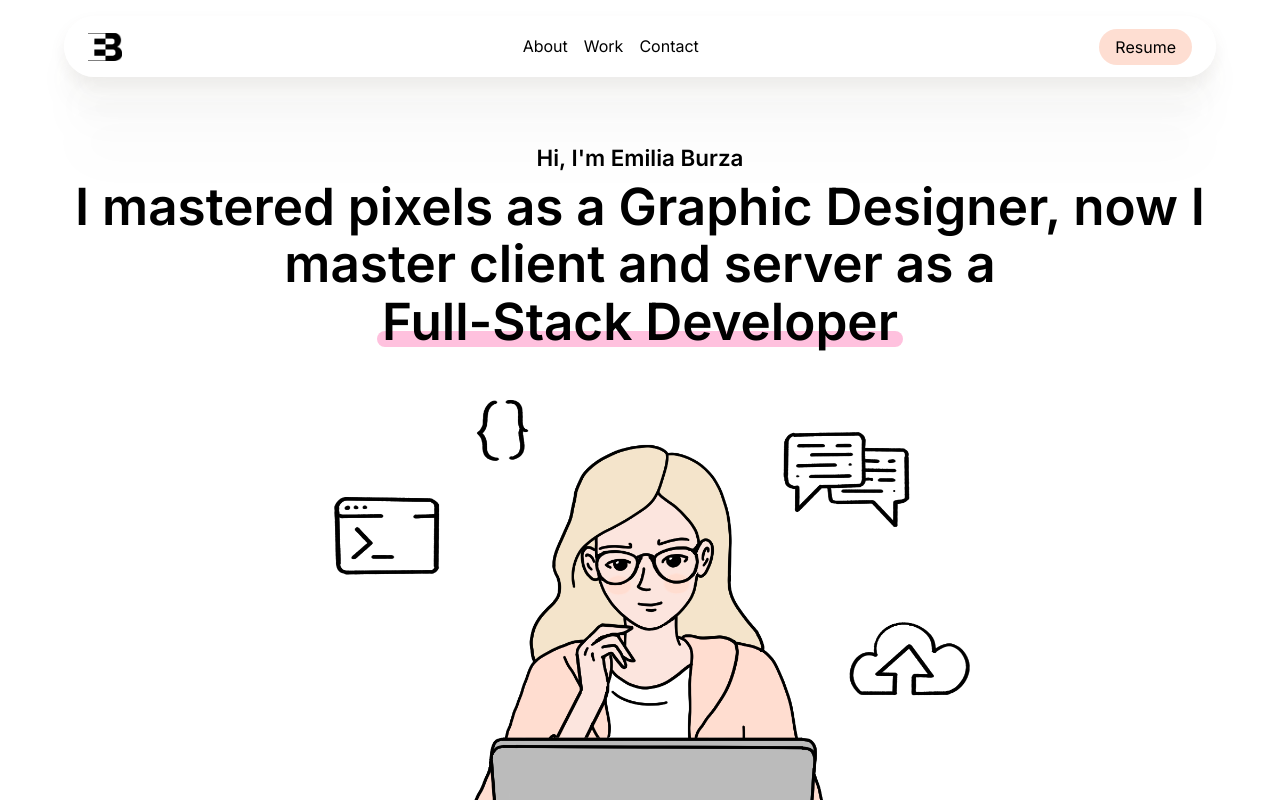
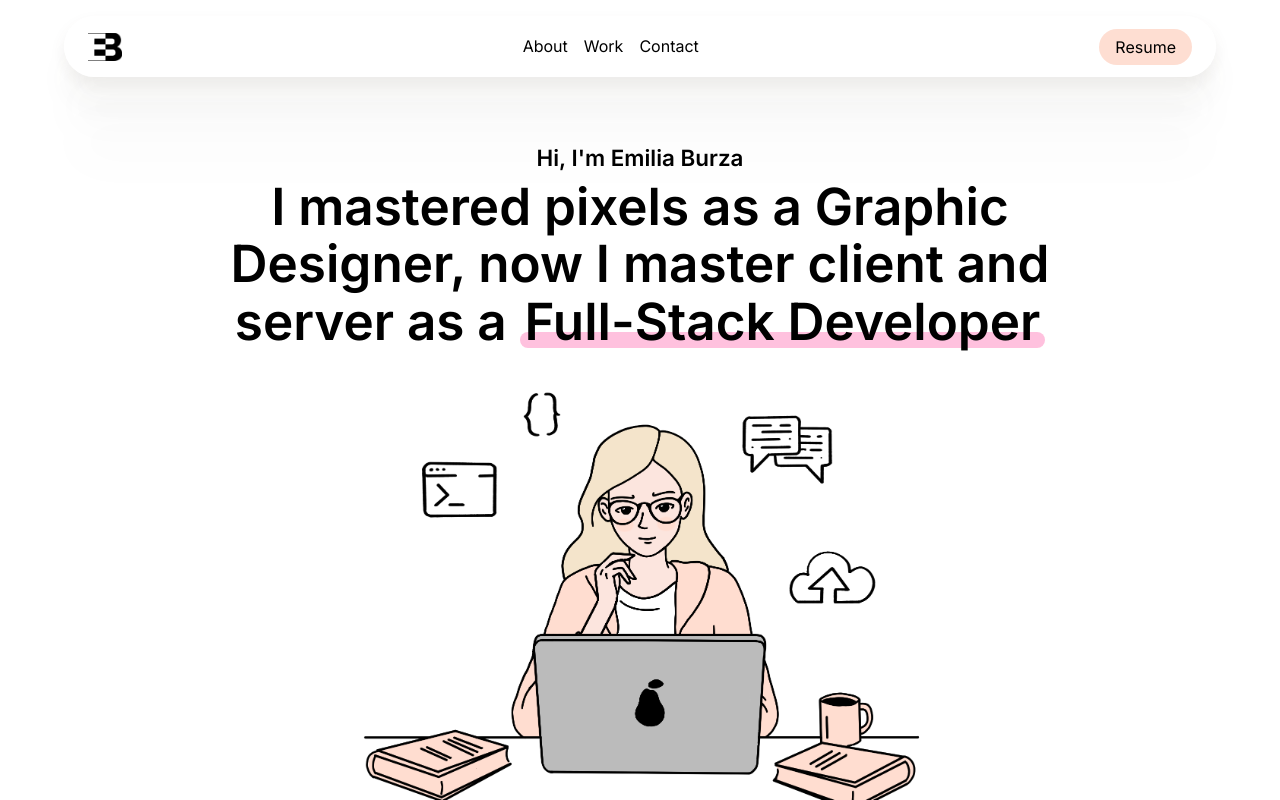
Before and after one commit to eburza/portfolio-emilia-burza, a React (Vite) app: page / in a window 1280 px wide. Shown: the top 800 px of the page. Built offline with nearby package versions, Linux system fonts and the light colour scheme.

Commit message:
Fix hero section text and image styling

```diff
--- a/src/css/base/responsive.scss
+++ b/src/css/base/responsive.scss
@@ -79,17 +79,16 @@
         max-width: 70%;
 
         .heading-xl {
-            word-break: keep-all;
+            text-wrap: balance;
         }
 
         .hero-react-dev {
             white-space: nowrap;
-            display: inline-block;
         }
     }
 
     .hero-img {
-        width: 40%;
+        width: 45%;
     }
 
     @include respond-to(desktop) {
@@ -97,10 +96,6 @@
 
         .hero-text {
             max-width: 58%;
-        }
-
-        .hero-img {
-            width: 45%;
         }
     }
 
@@ -118,7 +113,7 @@
         }
 
         .hero-img {
-            width: 70%;
+            width: 50%;
         }
     }
 
--- a/src/css/styles.css
+++ b/src/css/styles.css
@@ -83,14 +83,13 @@
   max-width: 70%;
 }
 .hero .hero-text .heading-xl {
-  word-break: keep-all;
+  text-wrap: balance;
 }
 .hero .hero-text .hero-react-dev {
   white-space: nowrap;
-  display: inline-block;
 }
 .hero .hero-img {
-  width: 40%;
+  width: 45%;
 }
 @media screen and (max-width: 1650px) {
   .hero {
@@ -98,9 +97,6 @@
   }
   .hero .hero-text {
     max-width: 58%;
-  }
-  .hero .hero-img {
-    width: 45%;
   }
 }
 @media screen and (max-width: 1350px) {
@@ -120,7 +116,7 @@
     align-items: center;
   }
   .hero .hero-img {
-    width: 70%;
+    width: 50%;
   }
 }
 @media screen and (max-width: 690px) {
```
Also changed, not shown: 1 other file (tests, documents, lock files or other folders).
